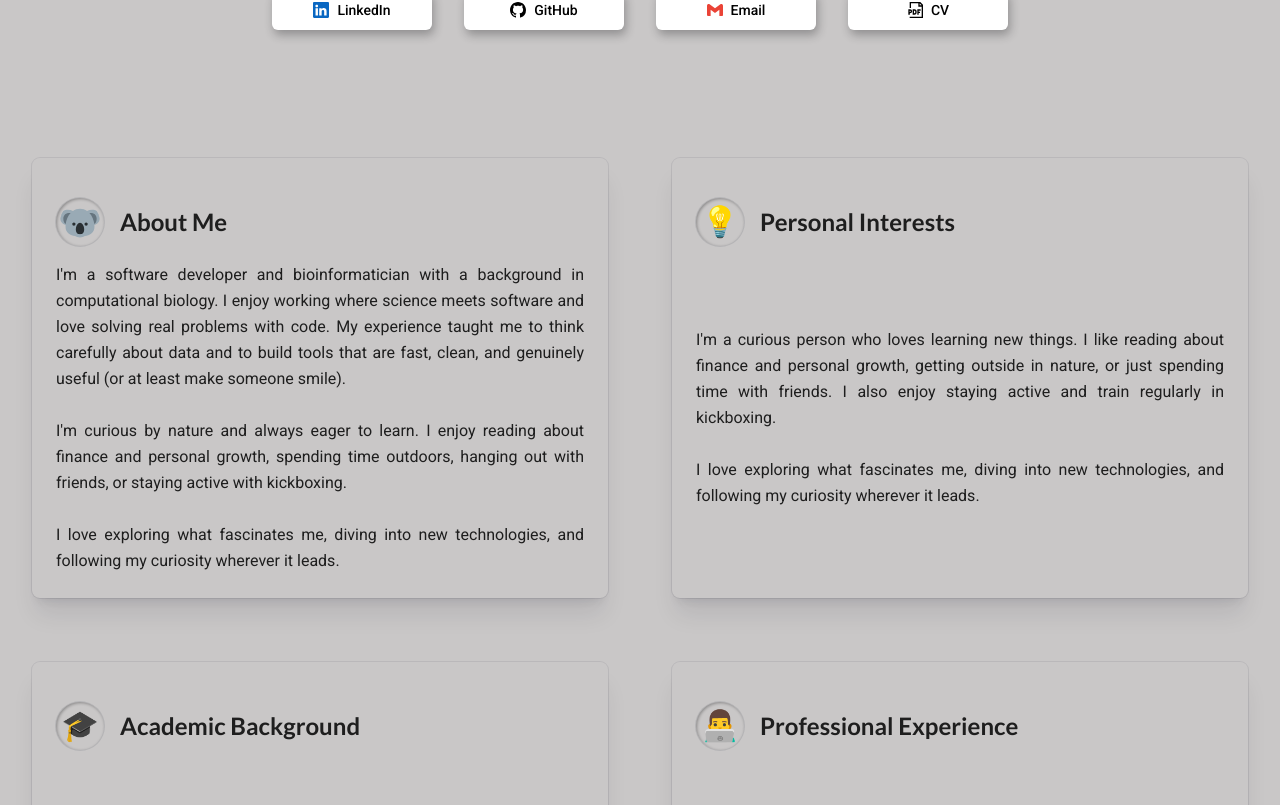
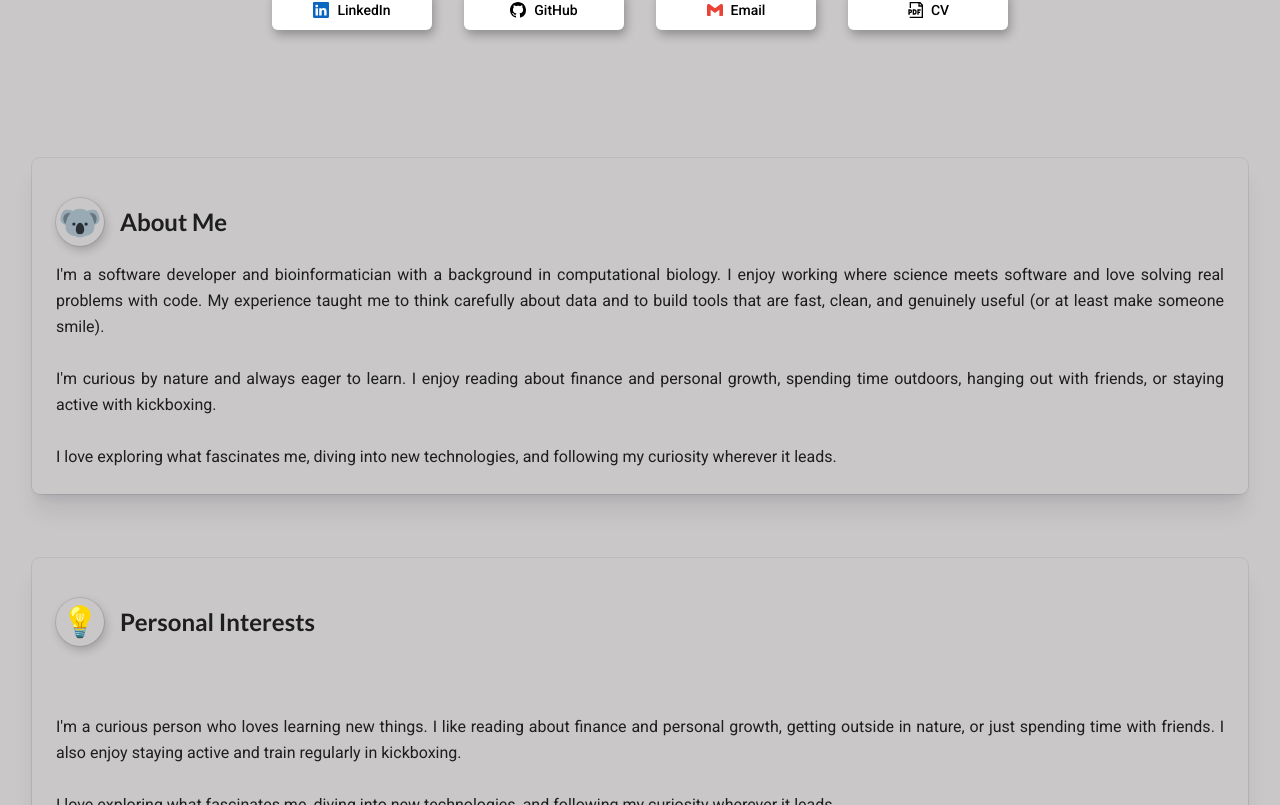
Before and after one commit to AlessandroCaula/alessandrocaula-website, a React (Vite) app: page / in a window 1280 px wide. Shown: the part 595-1400 px from the top of the page. Built offline with nearby package versions, Linux system fonts and the light colour scheme.

Commit message:
Small change on the about section.

```diff
--- a/src/components/custom/AboutCard.tsx
+++ b/src/components/custom/AboutCard.tsx
@@ -1,4 +1,5 @@
 import { ExternalLink } from "lucide-react";
+import { useState } from "react";
 import { Link } from "react-router-dom";
 
 interface props {
@@ -10,13 +11,22 @@ interface props {
 }
 
 const AboutCard = ({ icon, imgPath, title, text, link = "" }: props) => {
+  const [customCursor, setCustomCursor] = useState(false);
+
   return (
-    <div className="about-card custom-cursor">
+    // <div className="about-card custom-cursor">
+    <div className={`about-card ${customCursor ? "custom-cursor" : ""}`}>
       <div className="flex flex-row space-x-4">
         {imgPath ? (
-          <img src={imgPath} className="icon-card p-1" />
+          <img
+            src={imgPath}
+            onClick={() => setCustomCursor((prev) => !prev)}
+            className={`icon-card p-1 ${
+              customCursor ? "custom-cursor" : "cursor-pointer"
+            }`}
+          />
         ) : (
-          <div className="icon-card">{icon}</div>
+          <div className="icon-card cursor-pointer">{icon}</div>
         )}
         <h2>{title}</h2>
       </div>
--- a/src/components/pages/About.tsx
+++ b/src/components/pages/About.tsx
@@ -2,7 +2,7 @@ import AboutCard from "../custom/AboutCard";
 
 const About = () => {
   return (
-    <div className="mt-24 grid grid-rows-4 text-foreground md:grid md:grid-cols-2 md:grid-rows-2">
+    <div className="mt-24 grid grid-rows-4 text-foreground md:grid md:grid-cols-1 md:grid-rows-4">
       <AboutCard
         imgPath="/koala.svg"
         title="About Me"
--- a/src/index.css
+++ b/src/index.css
@@ -96,8 +96,12 @@ Dark mode: A deep navy or charcoal background with soft orange for accents and t
   .about-card {
     @apply m-8 rounded-lg ring-1 ring-slate-900/8 dark:ring-slate-100/15 p-6 shadow-xl shadow-slate-900/10 dark:shadow-slate-100/10 flex flex-col;
 
+    /* & .icon-card {
+      @apply mt-4 flex-center w-12 h-12 items-center text-3xl rounded-full ring-1 ring-slate-900/10 shadow-[inset_1px_1px_3px_rgba(0,0,0,0.3)] dark:ring-slate-100/20 dark:shadow-[inset_1px_2px_4px_rgba(253,251,252,0.3)];
+    } */
+
     & .icon-card {
-      @apply mt-4 flex-center w-12 h-12 items-center text-3xl rounded-full ring-1 ring-slate-900/10 shadow-[inset_1px_1px_3px_rgba(0,0,0,0.3)] dark:ring-slate-100/20 dark:shadow-[inset_1px_2px_4px_rgba(253,251,252,0.3)];
+      @apply mt-4 flex-center w-12 h-12 items-center text-3xl rounded-full ring-1 ring-slate-900/10 shadow-[2px_4px_10px_rgba(0,0,0,0.2)] dark:ring-slate-100/20 dark:dark:shadow-[2px_3px_6px_rgba(253,251,252,0.3)];
     }
 
     & h2 {
```
